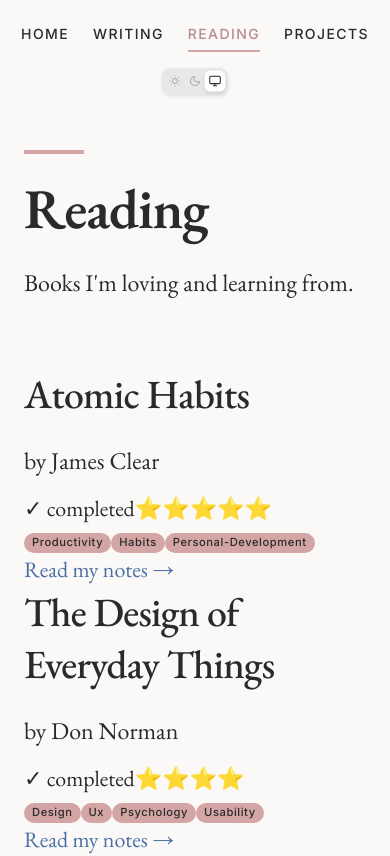
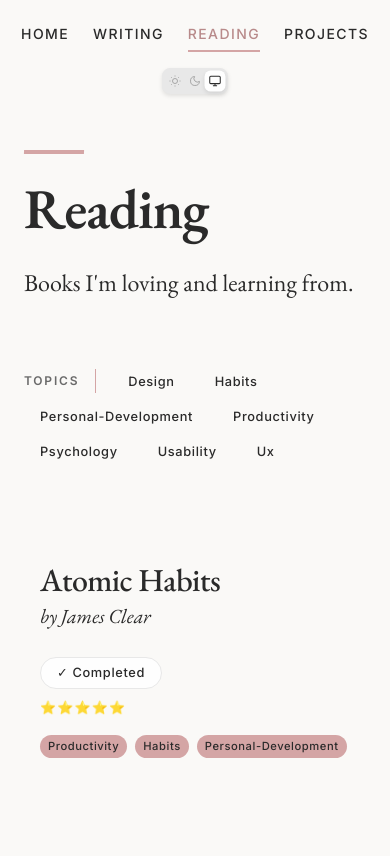
Before and after one commit to flores8/lauralee.space, a Next.js app: page /reading in a window 390 px wide. Shown: the top 856 px of the page. Built offline with nearby package versions, Linux system fonts and the light colour scheme.

Commit message:
update reading pages styling

```diff
--- a/app/globals.css
+++ b/app/globals.css
@@ -1324,6 +1324,50 @@
   padding: 0 var(--space-xs);
 }
 
+/* Reading page specific styles */
+.post-author {
+  font-size: 1.25rem;
+  line-height: 1.6;
+  color: var(--color-muted);
+  margin: 0 0 var(--space-sm) 0;
+  font-style: italic;
+}
+
+.post-status-rating {
+  display: flex;
+  align-items: center;
+  gap: var(--space-sm);
+  margin-top: var(--space-sm);
+  margin-bottom: var(--space-sm);
+}
+
+.post-meta {
+  display: flex;
+  align-items: center;
+  gap: var(--space-sm);
+  margin-bottom: var(--space-sm);
+}
+
+.post-status {
+  font-family: var(--font-ui);
+  font-size: 0.875rem;
+  font-weight: 500;
+  color: var(--color-text);
+  text-transform: capitalize;
+  letter-spacing: 0.05em;
+  padding: calc(var(--space-xs) * 0.5) var(--space-sm);
+  background: var(--color-bg);
+  border-radius: 16px;
+  border: 1px solid var(--color-border);
+  display: inline-block;
+}
+
+.post-rating {
+  font-size: 0.875rem;
+  color: var(--color-accent-yellow);
+  letter-spacing: 0.1em;
+}
+
 /* Responsive blog post adjustments */
 @media (max-width: 768px) {
   .blog-post {
@@ -1428,4 +1472,30 @@
     font-size: 0.6rem;
     padding: 1px calc(var(--space-xs) * 0.75);
   }
+
+  /* Reading page responsive adjustments */
+  .post-author {
+    font-size: 1.125rem;
+  }
+
+  .post-status-rating {
+    flex-direction: column;
+    align-items: flex-start;
+    gap: var(--space-xs);
+  }
+
+  .post-meta {
+    flex-direction: column;
+    align-items: flex-start;
+    gap: var(--space-xs);
+  }
+
+  .post-status {
+    font-size: 0.8rem;
+    padding: calc(var(--space-xs) * 0.5) var(--space-sm);
+  }
+
+  .post-rating {
+    font-size: 0.8rem;
+  }
 }
--- /dev/null
+++ b/app/reading/ReadingPageClient.tsx
@@ -0,0 +1,145 @@
+'use client';
+
+import Link from 'next/link';
+import { useState, useMemo, useEffect } from 'react';
+import { useRouter, useSearchParams } from 'next/navigation';
+import { ReadingItem } from '@/lib/types';
+
+interface ReadingPageClientProps {
+  readingItems: ReadingItem[];
+}
+
+export default function ReadingPageClient({ readingItems }: ReadingPageClientProps) {
+  const router = useRouter();
+  const searchParams = useSearchParams();
+  const [selectedTag, setSelectedTag] = useState<string | null>(null);
+
+  // Initialize selected tag from URL parameter
+  useEffect(() => {
+    const tagParam = searchParams.get('tag');
+    setSelectedTag(tagParam);
+  }, [searchParams]);
+
+  // Get all unique tags from reading items
+  const allTags = useMemo(() => {
+    const tags = new Set<string>();
+    readingItems.forEach(item => {
+      if (item.tags) {
+        item.tags.forEach(tag => tags.add(tag));
+      }
+    });
+    return Array.from(tags).sort();
+  }, [readingItems]);
+
+  // Filter reading items based on selected tag
+  const filteredItems = useMemo(() => {
+    if (!selectedTag) return readingItems;
+    return readingItems.filter(item => item.tags?.includes(selectedTag));
+  }, [readingItems, selectedTag]);
+
+  const handleTagClick = (tag: string) => {
+    const newTag = selectedTag === tag ? null : tag;
+    setSelectedTag(newTag);
+
+    // Update URL
+    if (newTag) {
+      router.push(`/reading?tag=${encodeURIComponent(newTag)}`);
+    } else {
+      router.push('/reading');
+    }
+  };
+
+  const getStatusEmoji = (status: string) => {
+    switch (status) {
+      case 'completed': return '✓';
+      case 'reading': return '📖';
+      case 'want-to-read': return '📚';
+      default: return '📖';
+    }
+  };
+
+  const getRatingStars = (rating?: number) => {
+    if (!rating) return null;
+    return '⭐'.repeat(rating);
+  };
+
+  return (
+    <div>
+      <div className="content-section">
+        <h1>Reading</h1>
+        <p>Books I'm loving and learning from.</p>
+      </div>
+
+      {/* Tag Filter Section */}
+      {allTags.length > 0 && (
+        <div className="tag-filter-section">
+          <div className="tag-filter-container">
+            <span className="topics-label">TOPICS</span>
+            <div className="topics-separator"></div>
+            {allTags.map((tag) => (
+              <button
+                key={tag}
+                onClick={() => handleTagClick(tag)}
+                className={`tag-filter-button ${selectedTag === tag ? 'active' : ''}`}
+              >
+                {tag}
+              </button>
+            ))}
+            {selectedTag && (
+              <button
+                onClick={() => handleTagClick(selectedTag)}
+                className="clear-filter-button"
+              >
+                Clear filter
+              </button>
+            )}
+          </div>
+        </div>
+      )}
+
+      {filteredItems.length > 0 ? (
+        <ul className="posts-list">
+          {filteredItems.map((item) => (
+            <li key={item.slug}>
+              <Link href={`/reading/${item.slug}`} className="post-item">
+                <span className="line-top"></span>
+                <span className="line-bottom"></span>
+                <div className="post-content">
+                  <h2 className="post-title">{item.title}</h2>
+                  <p className="post-author">by {item.author}</p>
+                  <div className="post-meta">
+                    <span className="post-status">
+                      {getStatusEmoji(item.status)} {item.status.replace('-', ' ')}
+                    </span>
+                    {item.rating && (
+                      <span className="post-rating">
+                        {getRatingStars(item.rating)}
+                      </span>
+                    )}
+                  </div>
+                  {item.tags && item.tags.length > 0 && (
+                    <div className="content-tags">
+                      {item.tags.map((tag) => (
+                        <span key={tag} className="tag">{tag}</span>
+                      ))}
+                    </div>
+                  )}
+                </div>
+              </Link>
+            </li>
+          ))}
+        </ul>
+      ) : (
+        <div className="posts-empty">
+          <div className="empty-icon">📚</div>
+          <p>
+            {selectedTag
+              ? `No books found with the "${selectedTag}" tag.`
+              : 'No books yet. The reading list is growing...'
+            }
+          </p>
+        </div>
+      )}
+    </div>
+  );
+}
--- a/app/reading/page.tsx
+++ b/app/reading/page.tsx
@@ -1,72 +1,27 @@
 // app/reading/page.tsx
-import Link from 'next/link';
+import { Suspense } from 'react';
 import { getContentItems } from '@/lib/content';
 import { ReadingItem } from '@/lib/types';
+import ReadingPageClient from './ReadingPageClient';
+
+function ReadingPageLoading() {
+  return (
+    <div className="content-section">
+      <h1>Reading</h1>
+      <p>Books I'm loving and learning from.</p>
+      <div style={{ padding: '2rem 0', textAlign: 'center', color: 'var(--color-muted)' }}>
+        Loading books...
+      </div>
+    </div>
+  );
+}
 
 export default function ReadingPage() {
   const readingItems = getContentItems('reading') as ReadingItem[];
 
-  const getStatusEmoji = (status: string) => {
-    switch (status) {
-      case 'completed': return '✓';
-      case 'reading': return '📖';
-      case 'want-to-read': return '📚';
-      default: return '📖';
-    }
-  };
-
-  const getRatingStars = (rating?: number) => {
-    if (!rating) return null;
-    return '⭐'.repeat(rating);
-  };
-
   return (
-    <div>
-      <div className="content-section">
-        <h1>Reading</h1>
-        <p>Books I&apos;m loving and learning from.</p>
-      </div>
-
-      {readingItems.length > 0 ? (
-        <div className="reading-grid">
-          {readingItems.map((item) => (
-            <div key={item.slug} className="reading-card">
-              <div className="reading-card-header">
-                <h3 className="reading-title">{item.title}</h3>
-                <p className="reading-author">by {item.author}</p>
-              </div>
-
-              <div className="reading-meta">
-                <span className="reading-status">
-                  {getStatusEmoji(item.status)} {item.status.replace('-', ' ')}
-                </span>
-                {item.rating && (
-                  <span className="reading-rating">
-                    {getRatingStars(item.rating)}
-                  </span>
-                )}
-              </div>
-
-              {item.tags && item.tags.length > 0 && (
-                <div className="reading-tags">
-                  {item.tags.map((tag) => (
-                    <span key={tag} className="tag">{tag}</span>
-                  ))}
-                </div>
-              )}
-
-              <Link href={`/reading/${item.slug}`} className="reading-link">
-                Read my notes →
-              </Link>
-            </div>
-          ))}
-        </div>
-      ) : (
-        <div className="posts-empty">
-          <div className="empty-icon">📚</div>
-          <p>No books yet. The reading list is growing...</p>
-        </div>
-      )}
-    </div>
+    <Suspense fallback={<ReadingPageLoading />}>
+      <ReadingPageClient readingItems={readingItems} />
+    </Suspense>
   );
 }
```
Also changed, not shown: app/reading/[slug]/page.tsx (+41 -25 lines).
